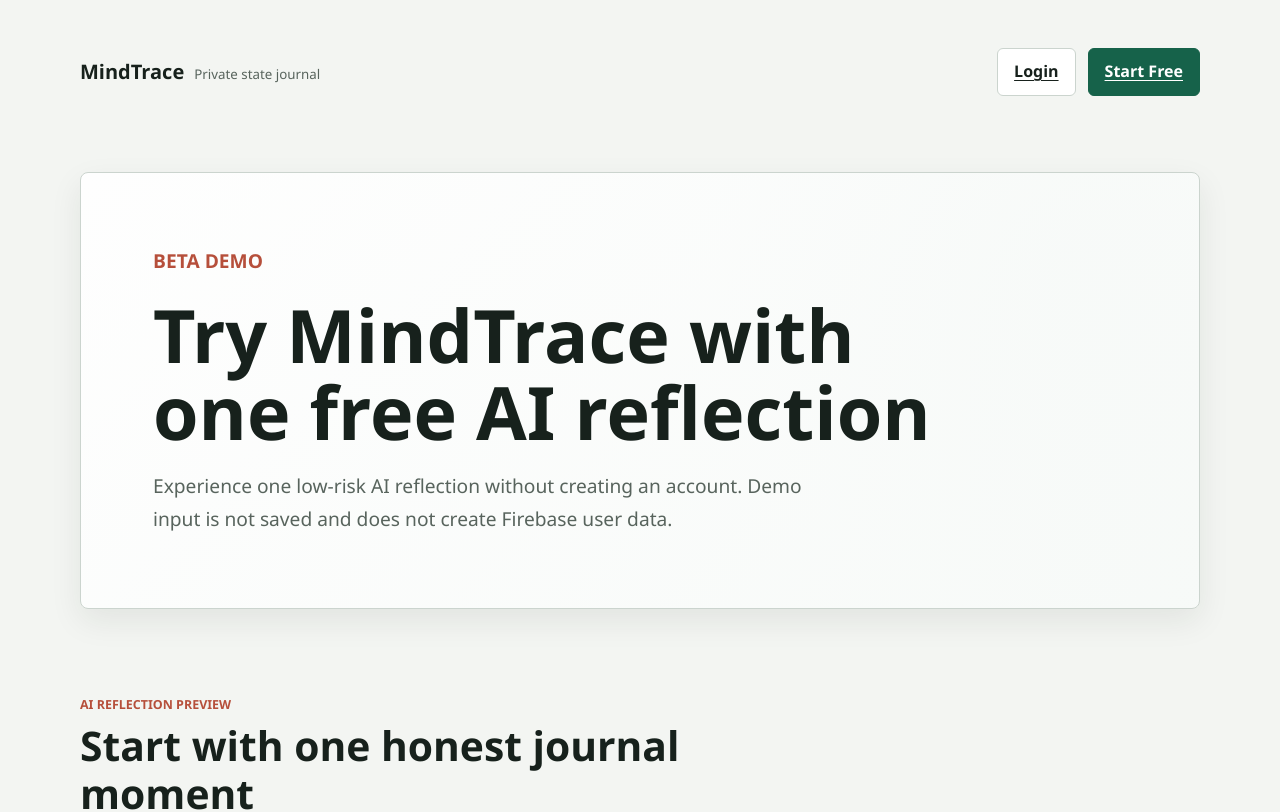
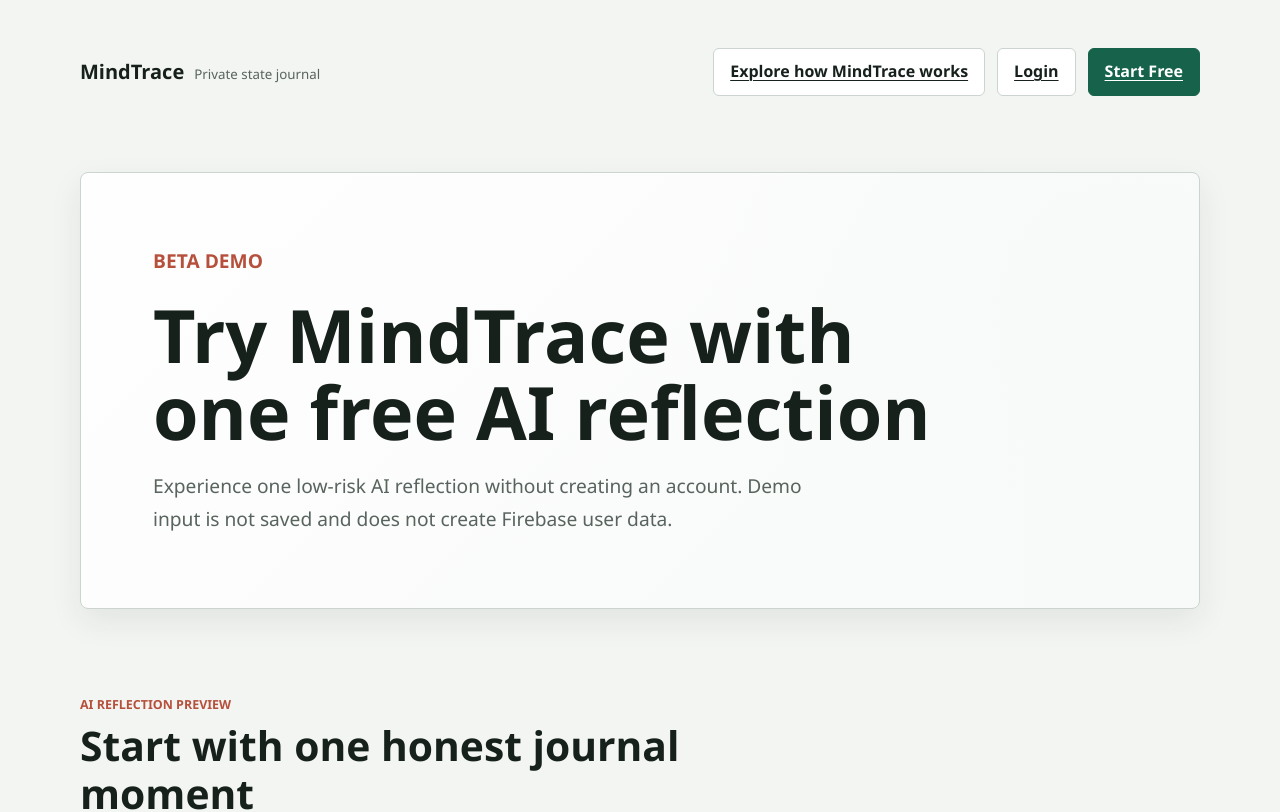
Before and after one commit to EgonKenai/mindtrace, a Next.js app: page /demo in a window 1280 px wide. Shown: the top 812 px of the page. Built offline with nearby package versions, Linux system fonts and the light colour scheme.

Commit message:
Improve demo navigation with landing page link

```diff
--- a/src/app/demo/page.tsx
+++ b/src/app/demo/page.tsx
@@ -20,6 +20,9 @@
           <small>{en.brand.shortDescription}</small>
         </Link>
         <div className="home-actions">
+          <Link className="secondary-button" href="/en">
+            {copy.productOverview}
+          </Link>
           <Link className="secondary-button" href="/en/login">
             {copy.login}
           </Link>
```
